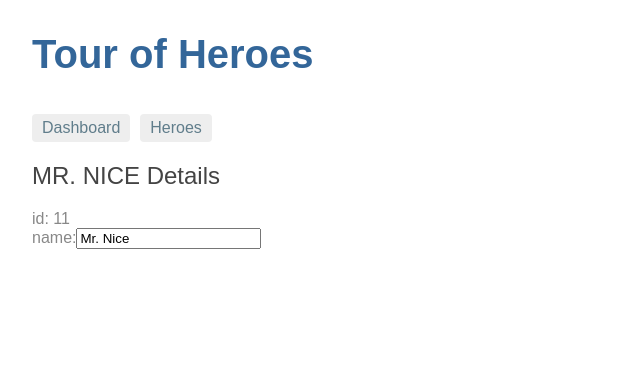
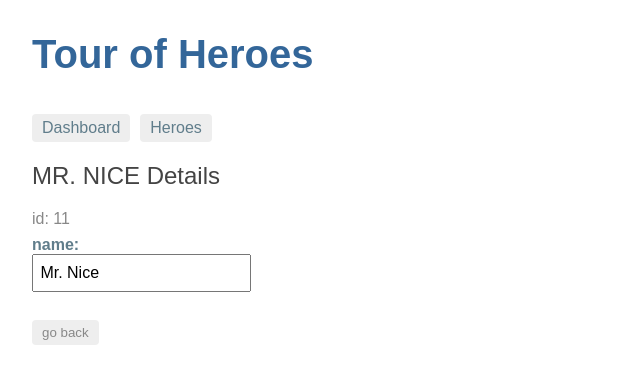
Before and after one commit to lafferjm/react-tour-of-heroes, a React (Create React App) app: page /detail/11 in a window 1280 px wide. Shown: the top 384 px of the page, without its empty margins (0-640 px from the left). Built offline with nearby package versions, Linux system fonts and the light colour scheme; data requests are answered from the project's data file.

Commit message:
styles and go back

```diff
--- a/src/components/hero-detail/index.js
+++ b/src/components/hero-detail/index.js
@@ -1,5 +1,6 @@
 import React from 'react';
 import PropTypes from 'prop-types';
+import { StyledInput, StyledLabel, StyledButton } from './styles';
 
 class HeroDetail extends React.Component {
   constructor(props) {
@@ -20,6 +21,10 @@ class HeroDetail extends React.Component {
     });
   }
 
+  goBack = () => {
+    this.props.history.goBack();
+  };
+
   render() {
     const { hero } = this.state;
 
@@ -33,13 +38,14 @@ class HeroDetail extends React.Component {
               {hero.id}
             </div>
             <div>
-              <label>
+              <StyledLabel>
                 name:
-                <input value={hero.name} placeholder="name" />
-              </label>
+                <StyledInput value={hero.name} placeholder="name" />
+              </StyledLabel>
             </div>
           </>
         )}
+        <StyledButton onClick={this.goBack}>go back</StyledButton>
       </div>
     );
   }
--- /dev/null
+++ b/src/components/hero-detail/styles.js
@@ -0,0 +1,38 @@
+import styled from 'styled-components';
+
+const StyledLabel = styled.label`
+  display: inline-block;
+  width: 3em;
+  margin: 0.5em 0;
+  color: #607d8b;
+  font-weight: bold;
+`;
+
+const StyledInput = styled.input`
+  height: 2em;
+  font-size: 1em;
+  padding-left: 0.4em;
+`;
+
+const StyledButton = styled.button`
+  margin-top: 20px;
+  font-family: Arial;
+  background-color: #eee;
+  border: none;
+  padding: 5px 10px;
+  border-radius: 4px;
+  cursor: pointer;
+  cursor: hand;
+
+  :hover {
+    background-color: #cfd8dc;
+  }
+
+  :disabled {
+    background-color: #eee;
+    color: #ccc;
+    cursor: auto;
+  }
+`;
+
+export { StyledLabel, StyledInput, StyledButton };
```
